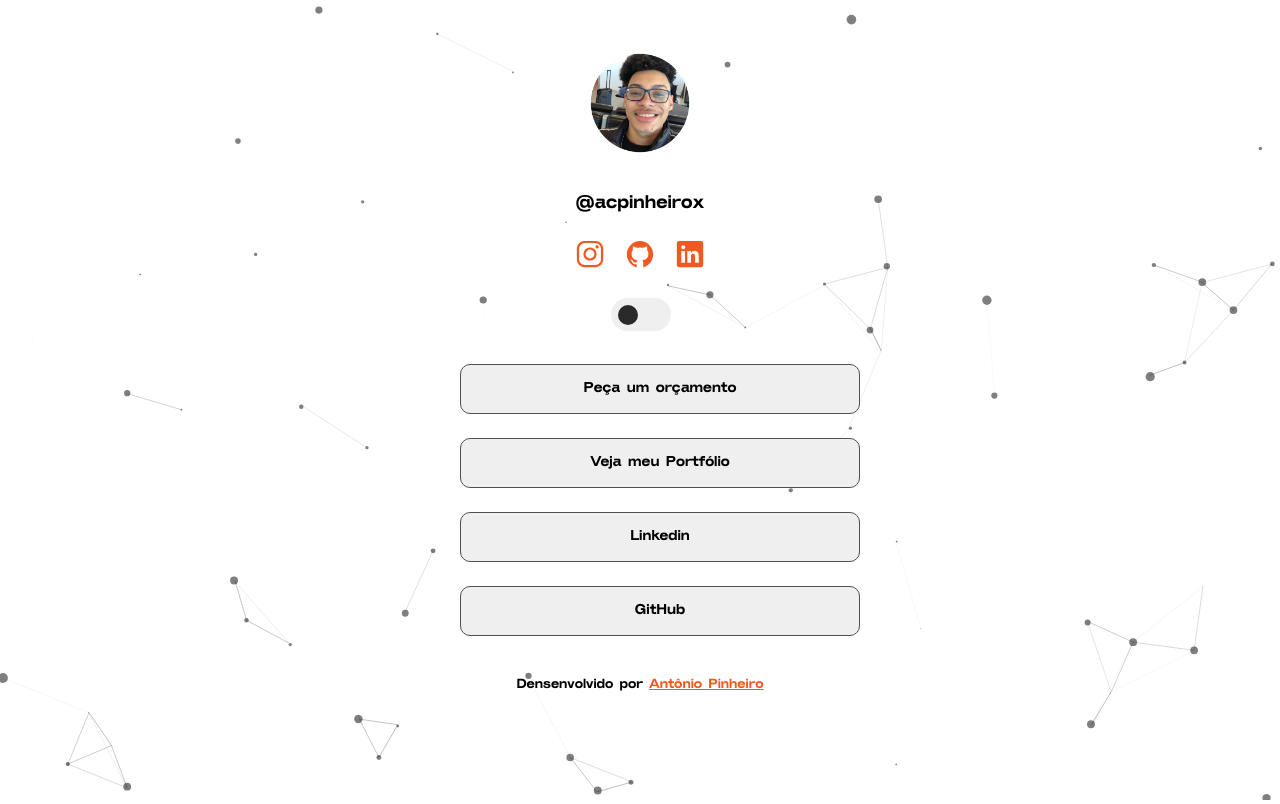
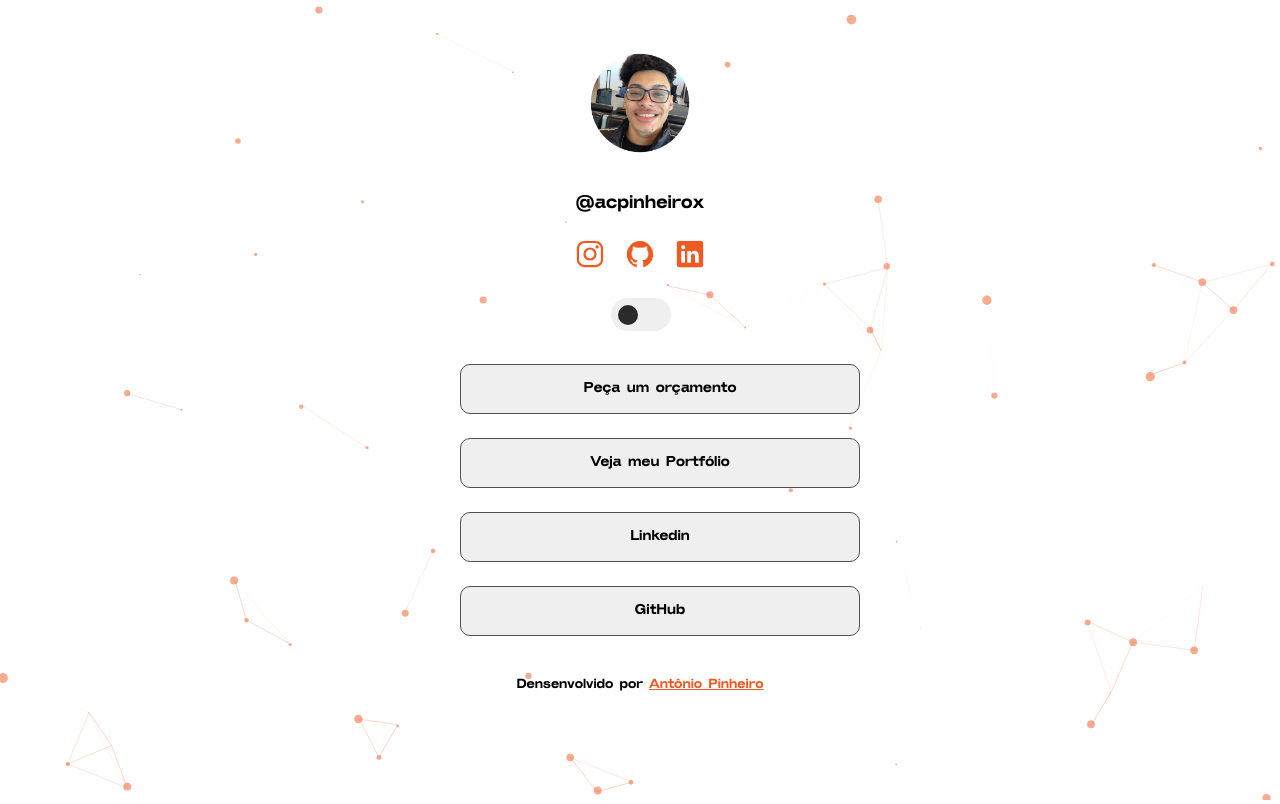
Before and after one commit to apinheirox/links-bio, a plain HTML site: page index.html in a window 1280 px wide. Drawn offline with nearby package versions, Linux system fonts and the light colour scheme.

Commit message:
Update index.html

```diff
--- a/index.html
+++ b/index.html
@@ -51,7 +51,7 @@
                         }
                     },
                     "color": {
-                        "value": "#000000" // Cor preta para as partículas
+                        "value": "#ef5a23" // Cor preta para as partículas
                     },
                     "shape": {
                         "type": "circle",
@@ -86,7 +86,7 @@
                     "line_linked": {
                         "enable_auto": true,
                         "distance": 100,
-                        "color": "#000000", // Cor preta para as linhas
+                        "color": "#ef5a23", // Cor preta para as linhas
                         "opacity": 0.4,
                         "width": 1
                     },
```
